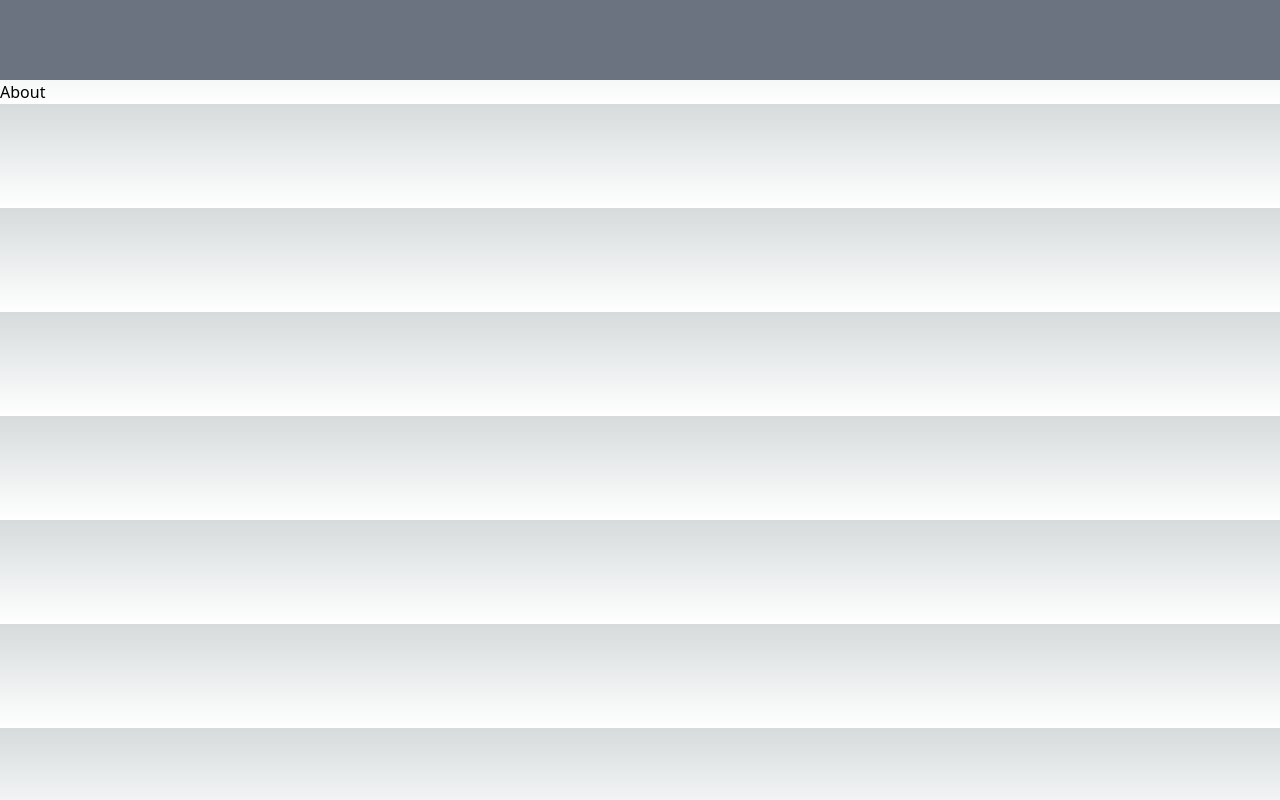
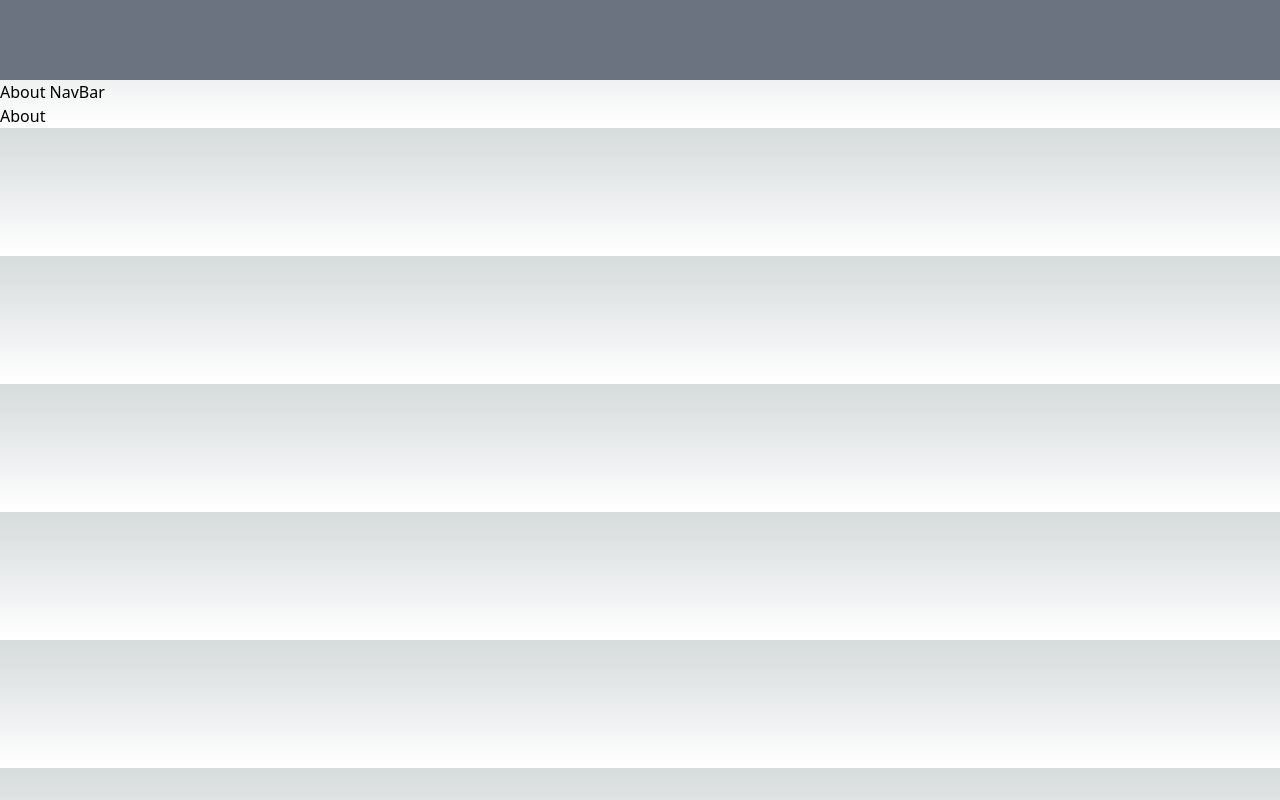
Before and after one commit to KennedyMungai/comprehensive_intro, a Next.js app: page /about in a window 1280 px wide. Built offline with nearby package versions, Linux system fonts and the light colour scheme.

Commit message:
Created the About layout file

```diff
--- /dev/null
+++ b/src/app/about/layout.tsx
@@ -0,0 +1,16 @@
+import React, { ReactNode } from 'react'
+
+type Props = {
+	children: ReactNode
+}
+
+const AboutLayout = ({ children }: Props) => {
+	return (
+		<>
+			<nav>About NavBar</nav>
+			<main>{children}</main>
+		</>
+	)
+}
+
+export default AboutLayout
```
